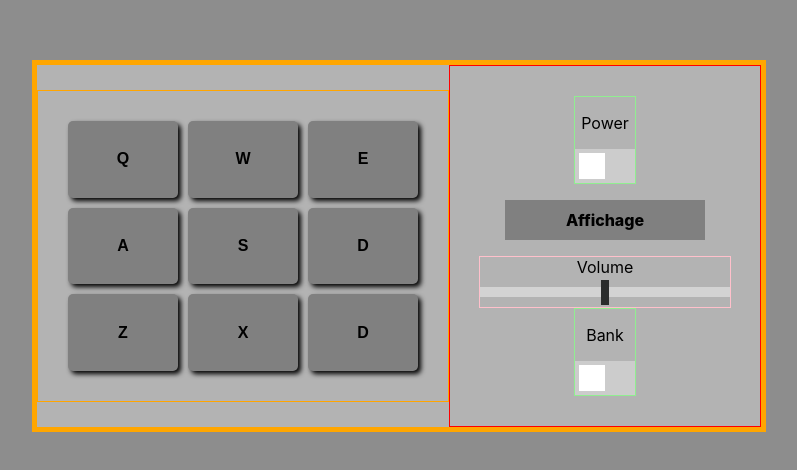
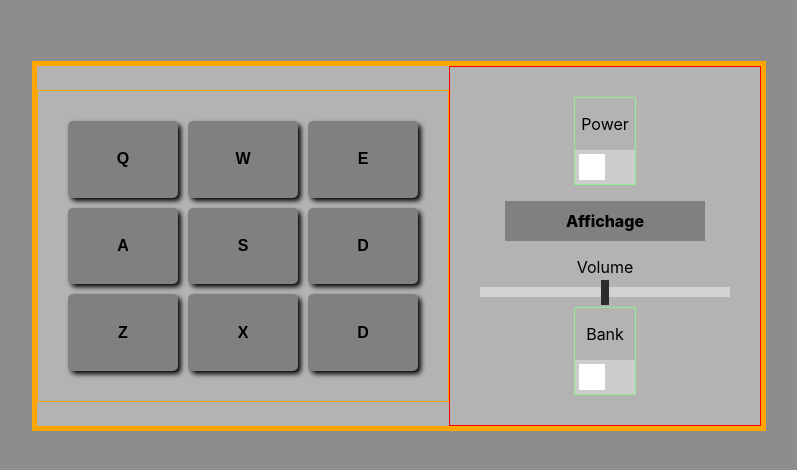
Before and after one commit to jblarriviere/drum-machine, a React (Create React App) app: page / in a window 1280 px wide. Shown: the part 154-624 px from the top of the page, without its empty margins (241-1038 px from the left). Built offline with nearby package versions, Linux system fonts and the light colour scheme.

Commit message:
Refactoring volumeSlide style

```diff
--- a/src/App.css
+++ b/src/App.css
@@ -70,14 +70,6 @@
   font-weight: 800;
 }
 
-#volumeSlide {
-  display: flex;
-  flex-direction: column;
-
-  border: 1px solid pink;
-}
-
-
 /* STYLING THE SWITCHES */
 /* The switch - the box around the slider */
 
@@ -139,6 +131,8 @@ input:checked + .slider:before {
 
 #volumeSlide {
   width: 100%; /* Width of the outside container */
+  display: flex;
+  flex-direction: column;
 }
 
 /* The slider itself */
```
